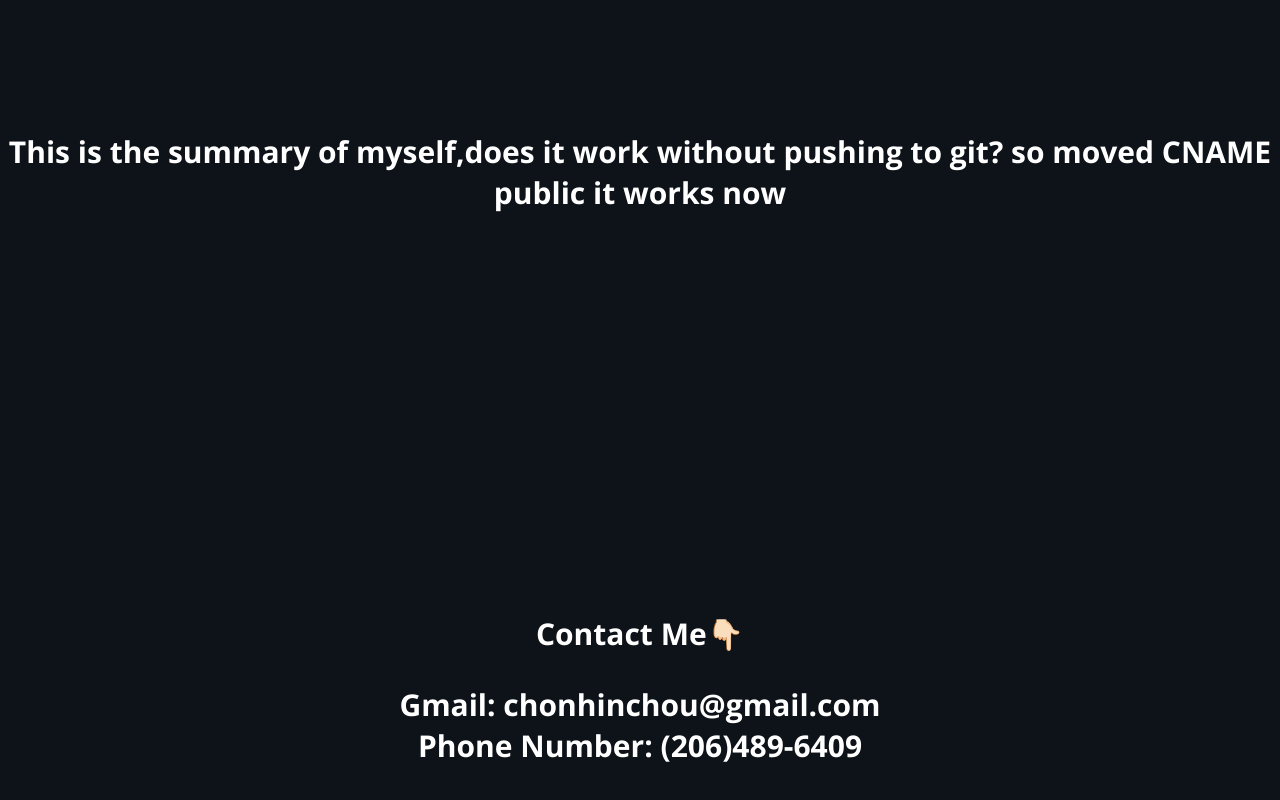
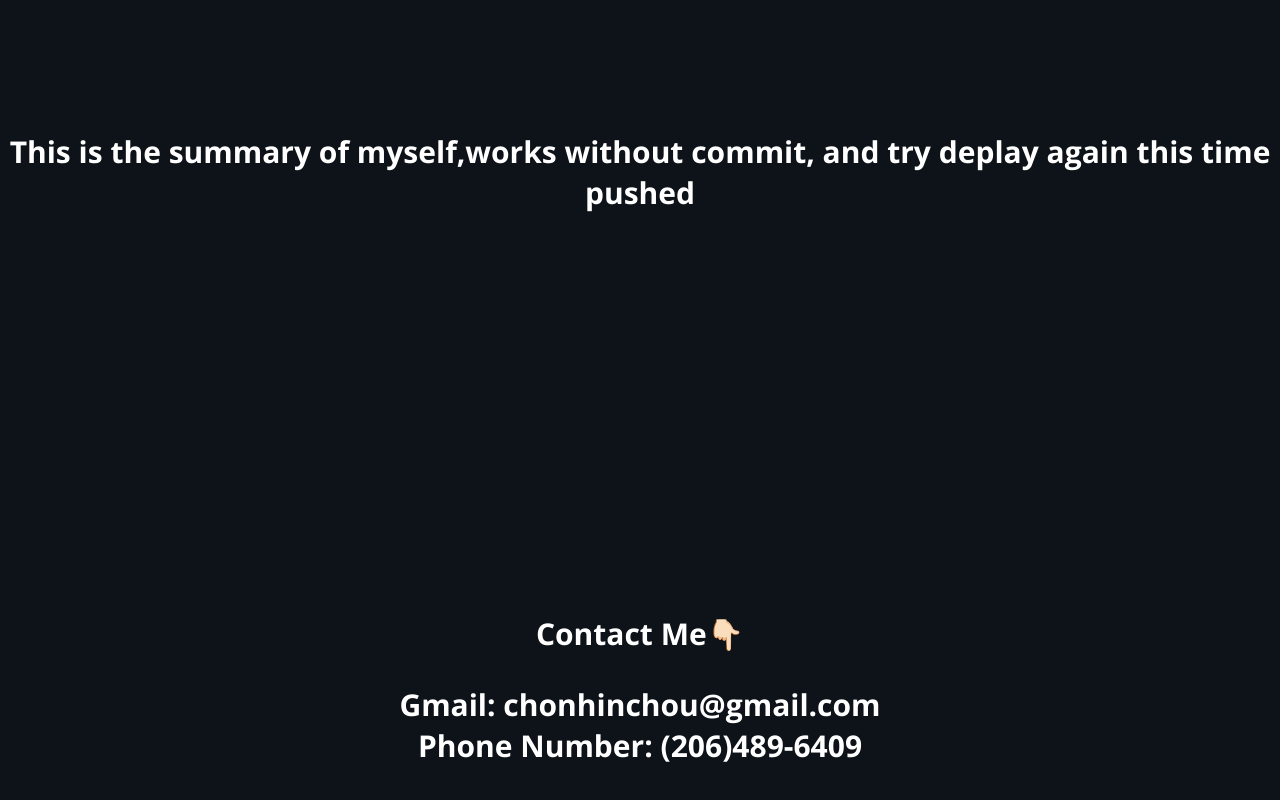
Before and after one commit to RitsuCloud/RitsuCloud.github.io, a React (Create React App) app: page / in a window 1280 px wide. Shown: the part 3077-3877 px from the top of the page. Built offline with nearby package versions, Linux system fonts and the light colour scheme.

Commit message:
pushed then deploy

```diff
--- a/src/App.js
+++ b/src/App.js
@@ -33,7 +33,7 @@ export default function App() {
 function Summary(){
   return(
     <div className='summary-container hidden'>
-      <div className='sunmmary'>This is the summary of myself,does it work without pushing to git? so moved CNAME public it works now</div>
+      <div className='sunmmary'>This is the summary of myself,works without commit, and try deplay again this time pushed</div>
     </div>
   );
 }
```
